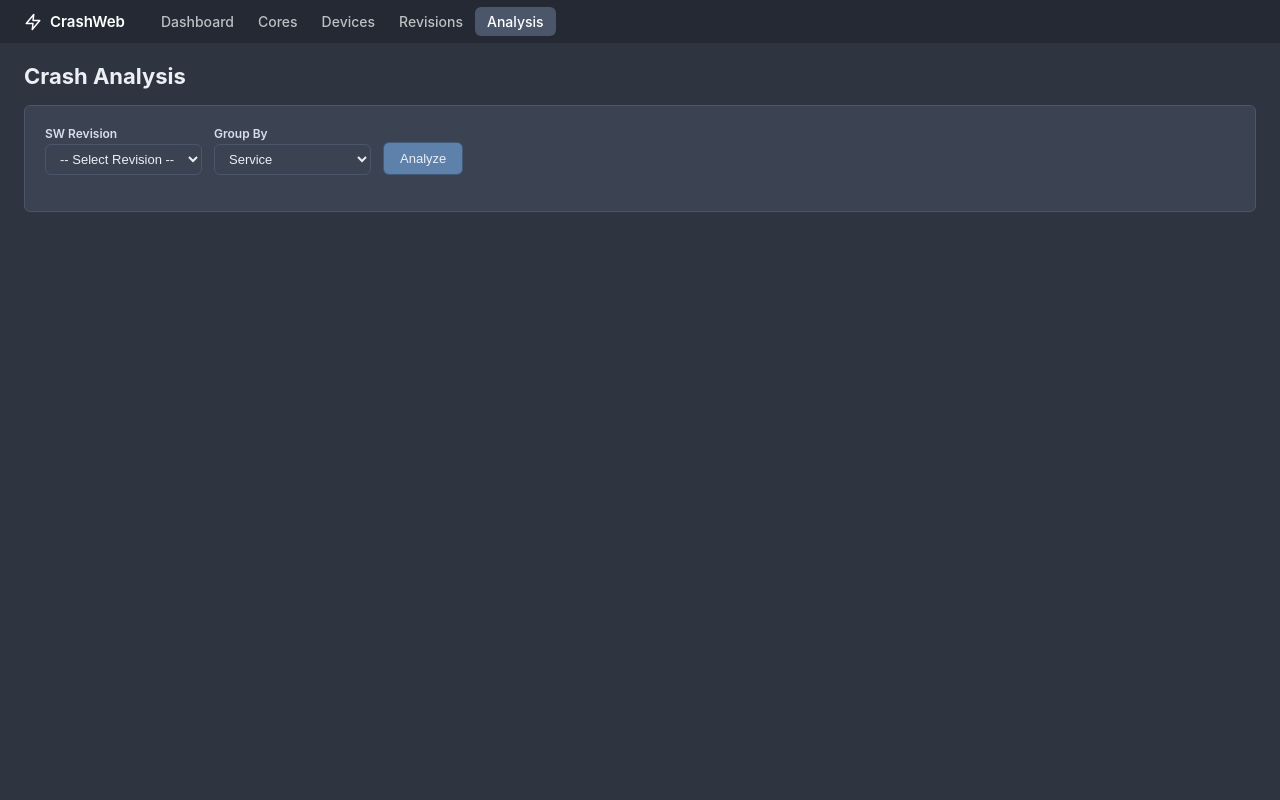
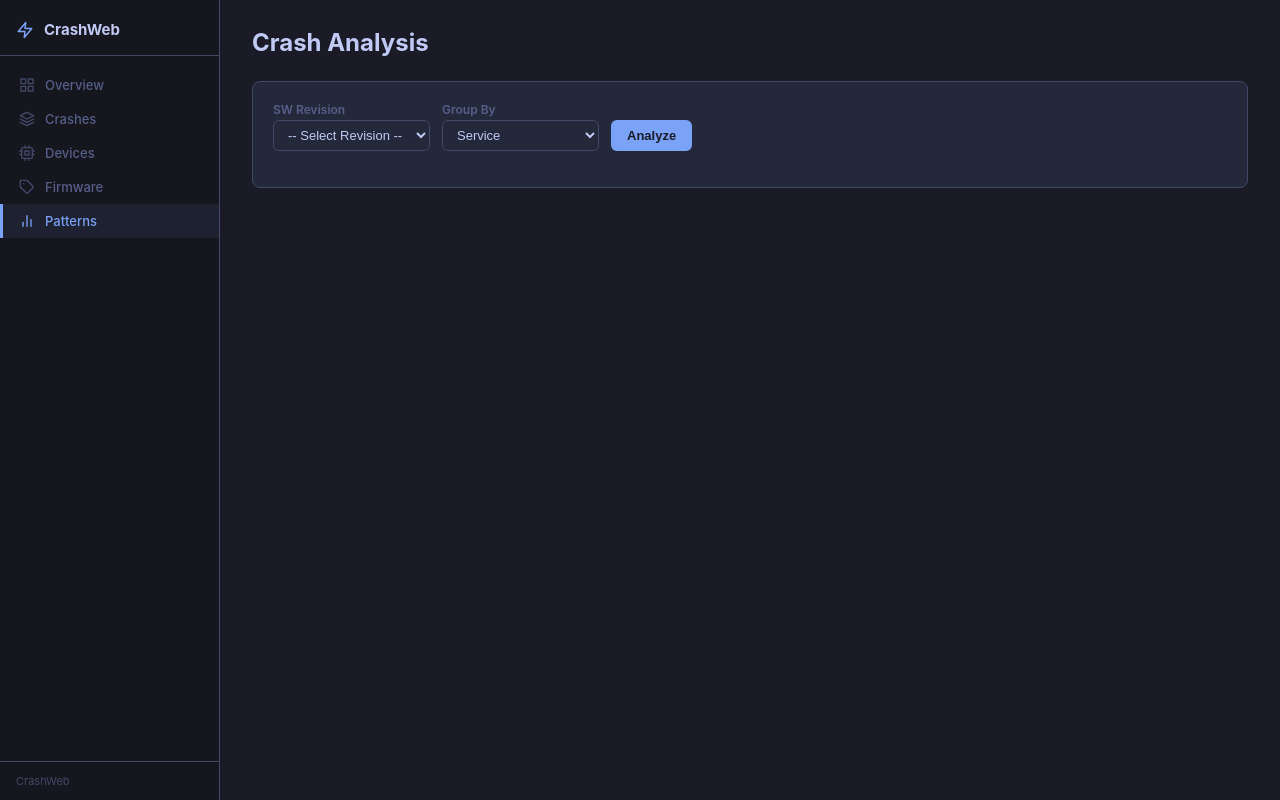
Before and after one commit to sberaconnects/crashweb, a Flask app: page /analyze in a window 1280 px wide. Run offline with Flask 3, Linux system fonts and the light colour scheme; data that the repository does not hold is empty.

Commit message:
feat: Tokyo Night palette + sidebar nav in base.html

```diff
--- a/web/templates/base.html
+++ b/web/templates/base.html
@@ -6,84 +6,94 @@
     <title>{% block title %}CrashWeb{% endblock %}</title>
     <style>
         * { box-sizing: border-box; margin: 0; padding: 0; }
-        body { font-family: -apple-system, BlinkMacSystemFont, "Segoe UI", "Noto Sans", Helvetica, Arial, sans-serif; background: #2e3440; color: #eceff4; font-size: 14px; }
+        body { font-family: Inter, -apple-system, BlinkMacSystemFont, "Segoe UI", Helvetica, Arial, sans-serif; background: #1a1b26; color: #c0caf5; font-size: 14px; display: flex; min-height: 100vh; }
 
-        /* --- Nav --- */
-        nav { background: #242933; padding: 0 24px; display: flex; align-items: center; gap: 0; }
-        nav a.brand { color: #fff; font-weight: 600; font-size: 15px; padding: 12px 20px 12px 0; margin-right: 4px; text-decoration: none; display: flex; align-items: center; gap: 8px; }
-        nav a.brand:hover { color: #fff; text-decoration: none; }
-        nav a.nav-link { color: rgba(255,255,255,0.7); text-decoration: none; font-weight: 500; padding: 6px 12px; border-radius: 6px; transition: color 0.1s, background 0.1s; }
-        nav a.nav-link:hover { color: #fff; text-decoration: none; background: rgba(255,255,255,0.06); }
-        nav a.nav-link.active { color: #fff; background: #4c566a; }
+        /* --- Sidebar --- */
+        .sidebar { width: 220px; min-height: 100vh; background: #16161e; border-right: 1px solid #414868; display: flex; flex-direction: column; position: fixed; top: 0; left: 0; bottom: 0; z-index: 100; }
+        .sidebar-brand { padding: 20px 16px 16px; display: flex; align-items: center; gap: 10px; color: #c0caf5; font-weight: 700; font-size: 15px; text-decoration: none; border-bottom: 1px solid #414868; margin-bottom: 8px; }
+        .sidebar-brand:hover { color: #c0caf5; text-decoration: none; }
+        .sidebar-brand svg { color: #7aa2f7; flex-shrink: 0; }
+        .sidebar-nav { flex: 1; padding: 4px 0; }
+        .sidebar-nav a { display: flex; align-items: center; gap: 10px; padding: 9px 16px; color: #565f89; text-decoration: none; font-size: 13px; font-weight: 500; border-left: 3px solid transparent; transition: color 0.1s, background 0.1s, border-color 0.1s; }
+        .sidebar-nav a:hover { color: #c0caf5; background: rgba(122,162,247,0.06); text-decoration: none; }
+        .sidebar-nav a.active { color: #7aa2f7; background: rgba(122,162,247,0.08); border-left-color: #7aa2f7; }
+        .sidebar-nav a svg { opacity: 0.7; flex-shrink: 0; }
+        .sidebar-nav a.active svg { opacity: 1; }
+        .sidebar-footer { padding: 12px 16px; border-top: 1px solid #414868; font-size: 11px; color: #414868; }
 
-        /* --- Layout --- */
-        .container { margin: 20px auto; padding: 0 24px; }
+        /* --- Main content --- */
+        .main { margin-left: 220px; flex: 1; padding: 28px 32px; min-width: 0; }
+
+        /* --- Page header --- */
+        .page-header { display: flex; align-items: center; justify-content: space-between; margin-bottom: 24px; }
+        .page-header h1 { font-size: 24px; font-weight: 700; color: #c0caf5; }
+        h1 { font-size: 24px; font-weight: 700; margin-bottom: 24px; }
 
         /* --- Breadcrumb --- */
-        .breadcrumb { margin-bottom: 16px; font-size: 13px; color: #d8dee9; }
-        .breadcrumb a { color: #5e81ac; text-decoration: none; }
+        .breadcrumb { margin-bottom: 16px; font-size: 13px; color: #565f89; }
+        .breadcrumb a { color: #7aa2f7; text-decoration: none; }
         .breadcrumb a:hover { text-decoration: underline; }
 
         /* --- Cards --- */
-        .card { background: #3b4252; border-radius: 6px; border: 1px solid #4c566a; padding: 20px; margin-bottom: 20px; }
-        .card > h2:not(.process-header) { font-size: 16px; color: #eceff4; border-bottom: 1px solid #4c566a; padding-bottom: 12px; margin-bottom: 16px; }
-        .card > h2.process-header { font-size: 16px; color: #eceff4; }
-        h1 { font-size: 22px; margin-bottom: 16px; }
+        .card { background: #24283b; border-radius: 8px; border: 1px solid #414868; padding: 20px; margin-bottom: 20px; }
+        .card > h2:not(.process-header) { font-size: 11px; color: #565f89; text-transform: uppercase; letter-spacing: 0.8px; font-weight: 600; border-bottom: 1px solid #414868; padding-bottom: 10px; margin-bottom: 16px; }
+        .card > h2.process-header { font-size: 11px; color: #565f89; text-transform: uppercase; letter-spacing: 0.8px; font-weight: 600; }
 
         /* --- Tables --- */
         table { width: 100%; border-collapse: collapse; font-size: 13px; }
-        th, td { padding: 8px 12px; text-align: left; border-bottom: 1px solid #4c566a; }
-        th { background: #3b4252; font-weight: 600; font-size: 11px; text-transform: uppercase; letter-spacing: 0.5px; color: #d8dee9; position: sticky; top: 0; white-space: nowrap; }
+        th, td { padding: 10px 14px; text-align: left; border-bottom: 1px solid #414868; }
+        th { background: #24283b; font-weight: 600; font-size: 11px; text-transform: uppercase; letter-spacing: 0.5px; color: #565f89; position: sticky; top: 0; white-space: nowrap; }
         tbody tr:last-child td { border-bottom: none; }
-        tbody tr:hover { background: #434c5e; }
+        tbody tr:hover { background: #2f3354; }
         .table-wrapper { overflow-x: auto; max-height: 70vh; overflow-y: auto; }
 
         /* --- Links --- */
-        a { color: #5e81ac; text-decoration: none; }
+        a { color: #7aa2f7; text-decoration: none; }
         a:hover { text-decoration: underline; }
 
         /* --- Inputs --- */
-        textarea { width: 100%; min-height: 100px; padding: 12px; font-family: "SFMono-Regular", Consolas, "Liberation Mono", Menlo, monospace; font-size: 13px; border: 1px solid #4c566a; border-radius: 6px; resize: vertical; background: #3b4252; color: #eceff4; }
-        textarea:focus { outline: 2px solid #5e81ac; outline-offset: 0; }
-        input[type="text"], select { padding: 6px 10px; border: 1px solid #4c566a; border-radius: 6px; font-size: 13px; background: #3b4252; color: #eceff4; }
-        input[type="text"]:focus, select:focus { outline: 2px solid #5e81ac; outline-offset: 0; }
+        textarea { width: 100%; min-height: 100px; padding: 12px; font-family: "JetBrains Mono", "SFMono-Regular", Consolas, "Liberation Mono", Menlo, monospace; font-size: 13px; border: 1px solid #414868; border-radius: 6px; resize: vertical; background: #24283b; color: #c0caf5; }
+        textarea:focus { outline: 2px solid #7aa2f7; outline-offset: 0; }
+        input[type="text"], select { padding: 6px 10px; border: 1px solid #414868; border-radius: 6px; font-size: 13px; background: #24283b; color: #c0caf5; }
+        input[type="text"]:focus, select:focus { outline: 2px solid #7aa2f7; outline-offset: 0; }
 
         /* --- Buttons --- */
-        button, .btn { background: #5e81ac; color: #eceff4; border: 1px solid rgba(0,0,0,0.3); padding: 8px 16px; border-radius: 6px; cursor: pointer; font-size: 13px; display: inline-block; text-decoration: none; }
-        button:hover, .btn:hover { background: #81a1c1; text-decoration: none; }
+        button, .btn { background: #7aa2f7; color: #1a1b26; border: none; padding: 8px 16px; border-radius: 6px; cursor: pointer; font-size: 13px; font-weight: 600; display: inline-block; text-decoration: none; transition: background 0.1s; }
+        button:hover, .btn:hover { background: #89b4fa; text-decoration: none; }
         .btn-sm { padding: 4px 10px; font-size: 12px; }
-        .btn-ghost { background: #434c5e; color: #eceff4; border: 1px solid #4c566a; }
-        .btn-ghost:hover { background: #4c566a; }
-        .btn-danger { background: #bf616a; border-color: transparent; color: #fff; }
-        .btn-danger:hover { background: #a0505a; }
+        .btn-ghost { background: #2f3354; color: #c0caf5; border: 1px solid #414868; }
+        .btn-ghost:hover { background: #414868; }
+        .btn-danger { background: #f7768e; color: #1a1b26; border: none; }
+        .btn-danger:hover { background: #ff8fa3; }
 
         /* --- Error --- */
-        .error { background: rgba(191,97,106,0.15); border: 1px solid rgba(191,97,106,0.5); color: #bf616a; padding: 12px; border-radius: 6px; margin-bottom: 16px; }
+        .error { background: rgba(247,118,142,0.12); border: 1px solid rgba(247,118,142,0.4); color: #f7768e; padding: 12px; border-radius: 6px; margin-bottom: 16px; }
 
         /* --- Pagination --- */
         .pagination { margin-top: 16px; display: flex; gap: 6px; align-items: center; flex-wrap: wrap; }
-        .pagination a, .pagination span { padding: 5px 10px; border: 1px solid #4c566a; border-radius: 6px; text-decoration: none; color: #eceff4; font-size: 13px; }
-        .pagination a:hover { background: #434c5e; text-decoration: none; }
-        .pagination .active { background: #5e81ac; color: #fff; border-color: #5e81ac; }
+        .pagination a, .pagination span { padding: 5px 10px; border: 1px solid #414868; border-radius: 6px; text-decoration: none; color: #c0caf5; font-size: 13px; }
+        .pagination a:hover { background: #2f3354; text-decoration: none; }
+        .pagination .active { background: #7aa2f7; color: #1a1b26; border-color: #7aa2f7; font-weight: 600; }
 
         /* --- Meta --- */
-        .meta { color: #d8dee9; font-size: 13px; margin-bottom: 12px; }
+        .meta { color: #565f89; font-size: 13px; margin-bottom: 12px; }
 
         /* --- Truncate --- */
         td.truncate { max-width: 250px; overflow: hidden; text-overflow: ellipsis; white-space: nowrap; }
         td.truncate:hover { white-space: normal; word-break: break-all; }
 
         /* --- Stat cards --- */
-        .stats-grid { display: grid; grid-template-columns: repeat(auto-fit, minmax(200px, 1fr)); gap: 16px; margin-bottom: 20px; }
-        .stat-card { background: #3b4252; border-radius: 6px; border: 1px solid #4c566a; padding: 20px; text-align: center; cursor: pointer; transition: background 0.1s, border-color 0.1s; }
-        .stat-card:hover { background: #434c5e; border-color: #81a1c1; text-decoration: none; }
-        .stat-card .stat-icon { color: #d8dee9; margin-bottom: 8px; display: flex; justify-content: center; }
-        .stat-card .number { font-size: 32px; font-weight: 700; color: #eceff4; }
-        .stat-card .label { font-size: 13px; color: #d8dee9; margin-top: 4px; }
+        .stats-grid { display: grid; grid-template-columns: repeat(auto-fit, minmax(160px, 1fr)); gap: 16px; margin-bottom: 24px; }
+        .stat-card { background: #24283b; border-radius: 8px; border: 1px solid #414868; padding: 20px; text-align: center; cursor: pointer; transition: background 0.1s, border-color 0.1s; position: relative; overflow: hidden; }
+        .stat-card::before { content: ''; position: absolute; top: 0; left: 0; right: 0; height: 3px; background: var(--accent-bar, #7aa2f7); }
+        .stat-card:hover { background: #2f3354; border-color: #7aa2f7; text-decoration: none; }
+        .stat-card .stat-icon { color: #565f89; margin-bottom: 10px; display: flex; justify-content: center; }
+        .stat-card .number { font-size: 40px; font-weight: 700; color: #c0caf5; line-height: 1; }
+        .stat-card .label { font-size: 11px; color: #565f89; margin-top: 6px; text-transform: uppercase; letter-spacing: 0.8px; font-weight: 600; }
 
         /* --- Filters --- */
         .filters { display: flex; gap: 12px; align-items: end; flex-wrap: wrap; margin-bottom: 16px; }
-        .filters label { font-size: 12px; font-weight: 600; color: #d8dee9; display: block; margin-bottom: 3px; }
+        .filters label { font-size: 12px; font-weight: 600; color: #565f89; display: block; margin-bottom: 3px; }
 
         /* --- Signal badges (semantic — unchanged) --- */
         .signal-badge { display: inline-block; padding: 2px 8px; border-radius: 10px; font-size: 12px; font-weight: 600; background: #dfe6e9; color: #555; }
@@ -98,23 +108,23 @@
 
         /* --- Pre/Code --- */
         .pre-wrap { position: relative; }
-        .pre-wrap .copy-btn { position: absolute; top: 8px; right: 8px; background: rgba(255,255,255,0.08); color: #eceff4; border: 1px solid rgba(255,255,255,0.15); padding: 4px 8px; border-radius: 6px; cursor: pointer; font-size: 12px; display: inline-flex; align-items: center; gap: 4px; opacity: 0.85; transition: opacity 0.15s, background 0.15s; }
-        .pre-wrap .copy-btn:hover { opacity: 1; background: rgba(255,255,255,0.15); }
-        .pre-wrap .copy-btn.copied { background: #a3be8c; border-color: #a3be8c; color: #2e3440; opacity: 1; }
-        pre { background: #242933; color: #eceff4; padding: 16px; border-radius: 6px; overflow-x: auto; font-size: 13px; line-height: 1.5; font-family: "SFMono-Regular", Consolas, "Liberation Mono", Menlo, monospace; }
-        pre .line-no { color: #d8dee9; user-select: none; display: inline-block; width: 40px; text-align: right; margin-right: 16px; }
+        .pre-wrap .copy-btn { position: absolute; top: 8px; right: 8px; background: rgba(255,255,255,0.06); color: #c0caf5; border: 1px solid rgba(255,255,255,0.12); padding: 4px 8px; border-radius: 6px; cursor: pointer; font-size: 12px; display: inline-flex; align-items: center; gap: 4px; opacity: 0.8; transition: opacity 0.15s, background 0.15s; }
+        .pre-wrap .copy-btn:hover { opacity: 1; background: rgba(255,255,255,0.12); }
+        .pre-wrap .copy-btn.copied { background: #9ece6a; border-color: #9ece6a; color: #1a1b26; opacity: 1; }
+        pre { background: #16161e; color: #c0caf5; padding: 16px; border-radius: 8px; overflow-x: auto; font-size: 13px; line-height: 1.6; font-family: "JetBrains Mono", "SFMono-Regular", Consolas, "Liberation Mono", Menlo, monospace; border: 1px solid #414868; }
+        pre .line-no { color: #414868; user-select: none; display: inline-block; width: 40px; text-align: right; margin-right: 16px; }
 
         /* --- Tabs --- */
-        .tabs { display: flex; border-bottom: 1px solid #4c566a; margin-bottom: 16px; }
-        .tab { padding: 8px 16px; cursor: pointer; border-bottom: 2px solid transparent; margin-bottom: -1px; font-weight: 500; color: #d8dee9; }
-        .tab.active { color: #eceff4; border-bottom-color: #5e81ac; }
-        .tab:hover { color: #eceff4; }
+        .tabs { display: flex; border-bottom: 1px solid #414868; margin-bottom: 16px; }
+        .tab { padding: 8px 16px; cursor: pointer; border-bottom: 2px solid transparent; margin-bottom: -1px; font-weight: 500; color: #565f89; }
+        .tab.active { color: #c0caf5; border-bottom-color: #7aa2f7; }
+        .tab:hover { color: #c0caf5; }
         .tab-content { display: none; }
         .tab-content.active { display: block; }
 
         /* --- Detail grid --- */
         .detail-grid { display: grid; grid-template-columns: 1fr 1fr; gap: 12px; }
-        .detail-grid .field-label { font-size: 11px; font-weight: 600; color: #d8dee9; text-transform: uppercase; letter-spacing: 0.5px; }
+        .detail-grid .field-label { font-size: 11px; font-weight: 600; color: #565f89; text-transform: uppercase; letter-spacing: 0.5px; }
         .detail-grid .field-value { font-size: 14px; margin-top: 2px; }
 
         /* --- Badges (semantic — unchanged) --- */
@@ -123,18 +133,36 @@
     </style>
 </head>
 <body>
-    <nav>
-        <a class="brand" href="{{ url_for('index') }}">
+    <aside class="sidebar">
+        <a class="sidebar-brand" href="{{ url_for('index') }}">
             <svg width="18" height="18" viewBox="0 0 24 24" fill="none" stroke="currentColor" stroke-width="2" stroke-linecap="round" stroke-linejoin="round" aria-hidden="true"><path d="M13 2L3 14h9l-1 8 10-12h-9l1-8z"/></svg>
             CrashWeb
         </a>
-        <a class="nav-link {% if request.endpoint == 'index' %}active{% endif %}" href="{{ url_for('index') }}">Dashboard</a>
-        <a class="nav-link {% if request.endpoint in ('cores', 'core_detail') %}active{% endif %}" href="{{ url_for('cores') }}">Cores</a>
-        <a class="nav-link {% if request.endpoint in ('devices', 'device_detail') %}active{% endif %}" href="{{ url_for('devices') }}">Devices</a>
-        <a class="nav-link {% if request.endpoint == 'revisions' %}active{% endif %}" href="{{ url_for('revisions') }}">Revisions</a>
-        <a class="nav-link {% if request.endpoint == 'analyze' %}active{% endif %}" href="{{ url_for('analyze') }}">Analysis</a>
-    </nav>
-    <div class="container">
+        <nav class="sidebar-nav">
+            <a class="{% if request.endpoint == 'index' %}active{% endif %}" href="{{ url_for('index') }}">
+                <svg width="16" height="16" viewBox="0 0 24 24" fill="none" stroke="currentColor" stroke-width="2" stroke-linecap="round" stroke-linejoin="round"><rect x="3" y="3" width="7" height="7"/><rect x="14" y="3" width="7" height="7"/><rect x="14" y="14" width="7" height="7"/><rect x="3" y="14" width="7" height="7"/></svg>
+                Overview
+            </a>
+            <a class="{% if request.endpoint in ('cores', 'core_detail') %}active{% endif %}" href="{{ url_for('cores') }}">
+                <svg width="16" height="16" viewBox="0 0 24 24" fill="none" stroke="currentColor" stroke-width="2" stroke-linecap="round" stroke-linejoin="round"><polygon points="12 2 2 7 12 12 22 7 12 2"/><polyline points="2 17 12 22 22 17"/><polyline points="2 12 12 17 22 12"/></svg>
+                Crashes
+            </a>
+            <a class="{% if request.endpoint in ('devices', 'device_detail') %}active{% endif %}" href="{{ url_for('devices') }}">
+                <svg width="16" height="16" viewBox="0 0 24 24" fill="none" stroke="currentColor" stroke-width="2" stroke-linecap="round" stroke-linejoin="round"><rect x="4" y="4" width="16" height="16" rx="2"/><rect x="9" y="9" width="6" height="6"/><line x1="9" y1="1" x2="9" y2="4"/><line x1="15" y1="1" x2="15" y2="4"/><line x1="9" y1="20" x2="9" y2="23"/><line x1="15" y1="20" x2="15" y2="23"/><line x1="20" y1="9" x2="23" y2="9"/><line x1="20" y1="14" x2="23" y2="14"/><line x1="1" y1="9" x2="4" y2="9"/><line x1="1" y1="14" x2="4" y2="14"/></svg>
+                Devices
+            </a>
+            <a class="{% if request.endpoint == 'revisions' %}active{% endif %}" href="{{ url_for('revisions') }}">
+                <svg width="16" height="16" viewBox="0 0 24 24" fill="none" stroke="currentColor" stroke-width="2" stroke-linecap="round" stroke-linejoin="round"><path d="M20.59 13.41l-7.17 7.17a2 2 0 0 1-2.83 0L2 12V2h10l8.59 8.59a2 2 0 0 1 0 2.82z"/><line x1="7" y1="7" x2="7.01" y2="7"/></svg>
+                Firmware
+            </a>
+            <a class="{% if request.endpoint == 'analyze' %}active{% endif %}" href="{{ url_for('analyze') }}">
+                <svg width="16" height="16" viewBox="0 0 24 24" fill="none" stroke="currentColor" stroke-width="2" stroke-linecap="round" stroke-linejoin="round"><line x1="18" y1="20" x2="18" y2="10"/><line x1="12" y1="20" x2="12" y2="4"/><line x1="6" y1="20" x2="6" y2="14"/></svg>
+                Patterns
+            </a>
+        </nav>
+        <div class="sidebar-footer">CrashWeb</div>
+    </aside>
+    <div class="main">
         {% block content %}{% endblock %}
     </div>
     {% block scripts %}{% endblock %}
```
